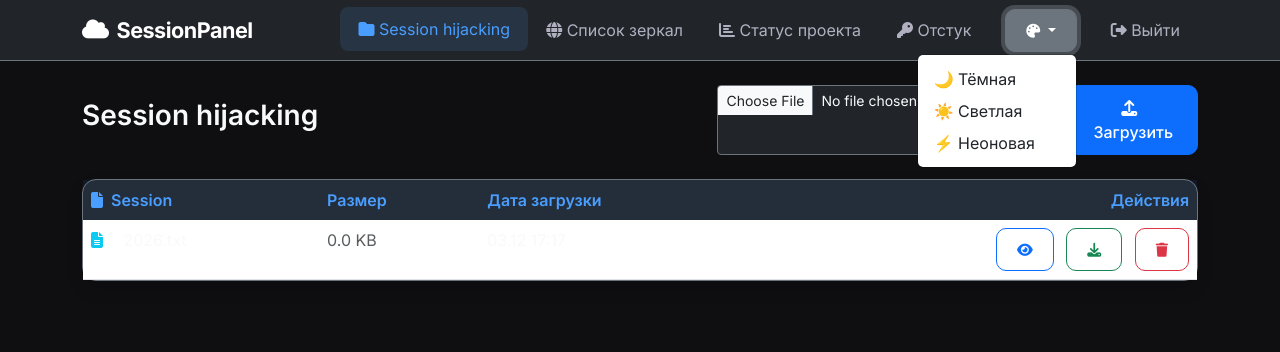
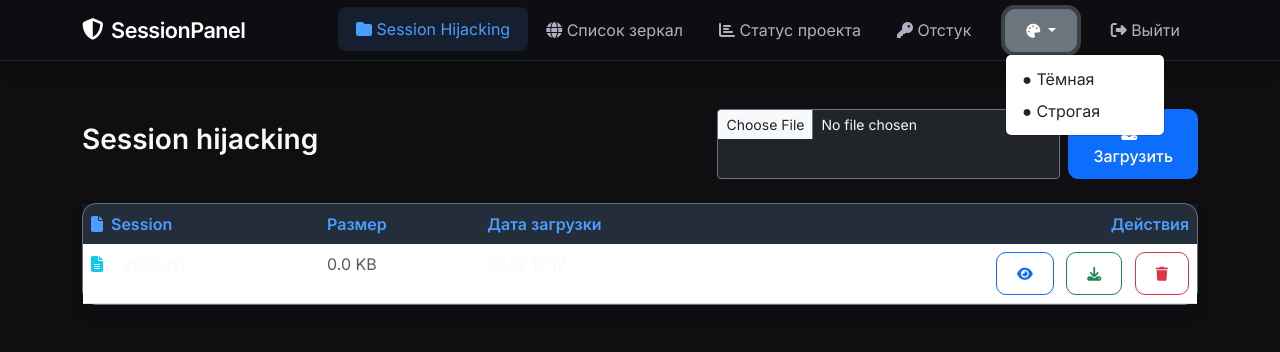
Before and after one commit to mrakof381-jpg/34sss42, a Flask app: page / in a window 1280 px wide, after a click that opens the changed part. Shown: the top 352 px of the page. Run offline with Flask 3, Linux system fonts and the light colour scheme; a user stored in the database is signed in; some libraries are stand-ins or nearby versions.

Commit message:
base.html

```diff
--- a/templates/base.html
+++ b/templates/base.html
@@ -7,15 +7,15 @@
     <link href="https://cdn.jsdelivr.net/npm/bootstrap@5.3.3/dist/css/bootstrap.min.css" rel="stylesheet">
     <link rel="stylesheet" href="https://cdnjs.cloudflare.com/ajax/libs/font-awesome/6.6.0/css/all.min.css">
     <link rel="stylesheet" href="{{ url_for('static', filename='style.css') }}">
+    <link href="https://fonts.googleapis.com/css2?family=Inter:wght@400;500;600;700&display=swap" rel="stylesheet">
 </head>
 <body>
 
-    <!-- НАВИГАЦИЯ ПОКАЗЫВАЕТСЯ ТОЛЬКО ПОСЛЕ АВТОРИЗАЦИИ -->
     {% if current_user.is_authenticated %}
-    <nav class="navbar navbar-expand-lg navbar-dark bg-dark border-bottom border-secondary sticky-top">
+    <nav class="navbar navbar-expand-lg navbar-dark sticky-top strict-nav">
         <div class="container">
-            <a class="navbar-brand fw-bold d-flex align-items-center" href="{{ url_for('dashboard') }}">
-                <i class="fas fa-cloud me-2"></i> SessionPanel
+            <a class="navbar-brand fw-semibold d-flex align-items-center" href="{{ url_for('dashboard') }}">
+                <i class="fas fa-shield-alt me-2"></i> SessionPanel
             </a>
 
             <button class="navbar-toggler" type="button" data-bs-toggle="collapse" data-bs-target="#navbarNav">
@@ -25,7 +25,7 @@
             <div class="collapse navbar-collapse" id="navbarNav">
                 <div class="navbar-nav ms-auto align-items-center">
                     <a class="nav-link {{ 'active' if active=='files' }}" href="{{ url_for('dashboard') }}">
-                        <i class="fas fa-folder"></i> Session hijacking
+                        <i class="fas fa-folder"></i> Session Hijacking
                     </a>
                     <a class="nav-link {{ 'active' if active=='sites' }}" href="{{ url_for('sites') }}">
                         <i class="fas fa-globe"></i> Список зеркал
@@ -41,10 +41,9 @@
                         <button class="btn btn-outline-secondary btn-sm dropdown-toggle" type="button" data-bs-toggle="dropdown">
                             <i class="fas fa-palette"></i>
                         </button>
-                        <ul class="dropdown-menu dropdown-menu-end">
-                            <li><a class="dropdown-item theme-btn" data-theme="dark" href="#">🌙 Тёмная</a></li>
-                            <li><a class="dropdown-item theme-btn" data-theme="light" href="#">☀️ Светлая</a></li>
-                            <li><a class="dropdown-item theme-btn" data-theme="neon" href="#">⚡ Неоновая</a></li>
+                        <ul class="dropdown-menu">
+                            <li><a class="dropdown-item theme-btn" data-theme="dark" href="#">● Тёмная</a></li>
+                            <li><a class="dropdown-item theme-btn" data-theme="strict" href="#">● Строгая</a></li>
                         </ul>
                     </div>
 
@@ -57,11 +56,11 @@
     </nav>
     {% endif %}
 
-    <div class="container py-4">
+    <div class="container py-5">
         {% with messages = get_flashed_messages(with_categories=true) %}
           {% if messages %}
             {% for category, message in messages %}
-              <div class="alert alert-{{ 'success' if category=='success' else 'danger' }} alert-dismissible fade show">
+              <div class="alert alert-{{ 'success' if category=='success' else 'danger' }} fade show">
                 {{ message }}
               </div>
             {% endfor %}
@@ -87,6 +86,21 @@
                 setTheme(btn.getAttribute('data-theme'));
             });
         });
+
+        // Плавное появление контента
+        document.addEventListener('DOMContentLoaded', () => {
+            const cards = document.querySelectorAll('.glass-card, .card');
+            cards.forEach((card, index) => {
+                card.style.opacity = '0';
+                card.style.transform = 'translateY(20px)';
+                setTimeout(() => {
+                    card.style.transition = 'all 0.6s cubic-bezier(0.25, 0.1, 0.25, 1)';
+                    card.style.transitionDelay = `${index * 80}ms`;
+                    card.style.opacity = '1';
+                    card.style.transform = 'translateY(0)';
+                }, 100);
+            });
+        });
     </script>
 </body>
 </html>
```
